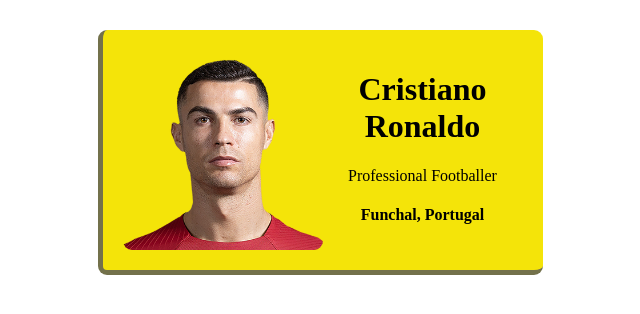
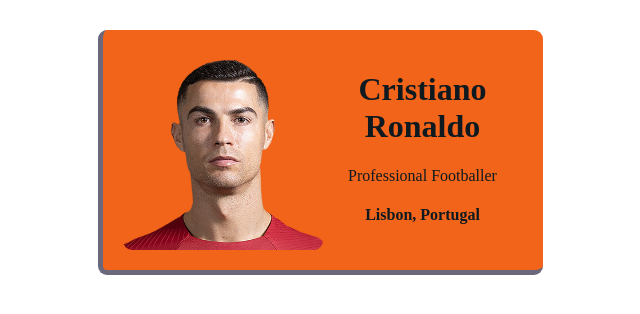
Before and after one commit to Jabzdev/business-card, a plain HTML site: page index.html in a window 1280 px wide. Shown: the whole page, without its empty margins (320-960 px from the left). Drawn offline with Linux system fonts and the light colour scheme.

Commit message:
fifth commit

```diff
--- a/index.html
+++ b/index.html
@@ -3,16 +3,16 @@
 <head>
     <meta charset="UTF-8">
     <meta name="viewport" content="width=device-width, initial-scale=1.0">
-    <title>Business Card</title>
+    <title>Business-Card</title>
     <link rel="stylesheet" href="style.css">
 </head>
 <body>
-    <div class="main">
-        <img class="photo" src="images/por-ro.png" alt="Cristiano Ronaldo in a blacksuit smiling">
+    <div class="main line">
+        <img class="pic line" src="images/por-ro.png" alt="Cristiano Ronaldo smiling">
         <div>
             <h1>Cristiano Ronaldo</h1>
             <p>Professional Footballer</p>
-            <h4>Funchal, Portugal</h4>
+            <h4>Lisbon, Portugal</h4>
         </div>
     </div>
 </body>
--- a/style.css
+++ b/style.css
@@ -2,7 +2,7 @@ body {
     margin: 30px;
 }
 
-.photo {
+.pic {
     width: 200px;
     border-radius: 9px;
 }
@@ -15,8 +15,9 @@ body {
     justify-content: space-around;
     padding: 20px;
     text-align: center;
-    background: #F4E409;
-    border-bottom: 5px solid rgba(90, 89, 89, 0.831);
-    border-left: 5px solid rgba(90, 89, 89, 0.831);
+    background: #F26419;
+    color: #0F1A20;
+    border-bottom:5px solid #6A687A;
+    border-left:5px solid #6A687A;
     border-radius: 9px;
 }
```
Also changed, not shown: jabzy.otf (added).
